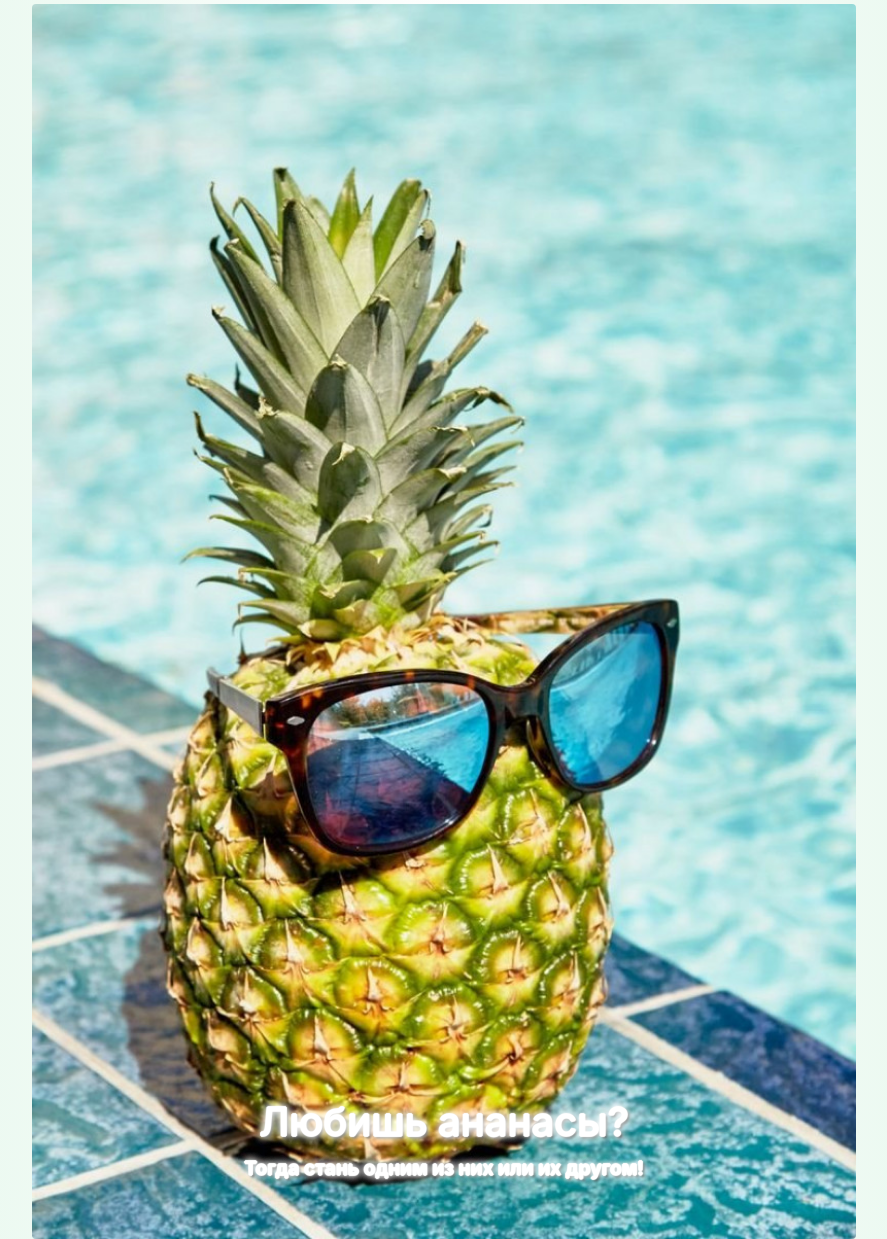
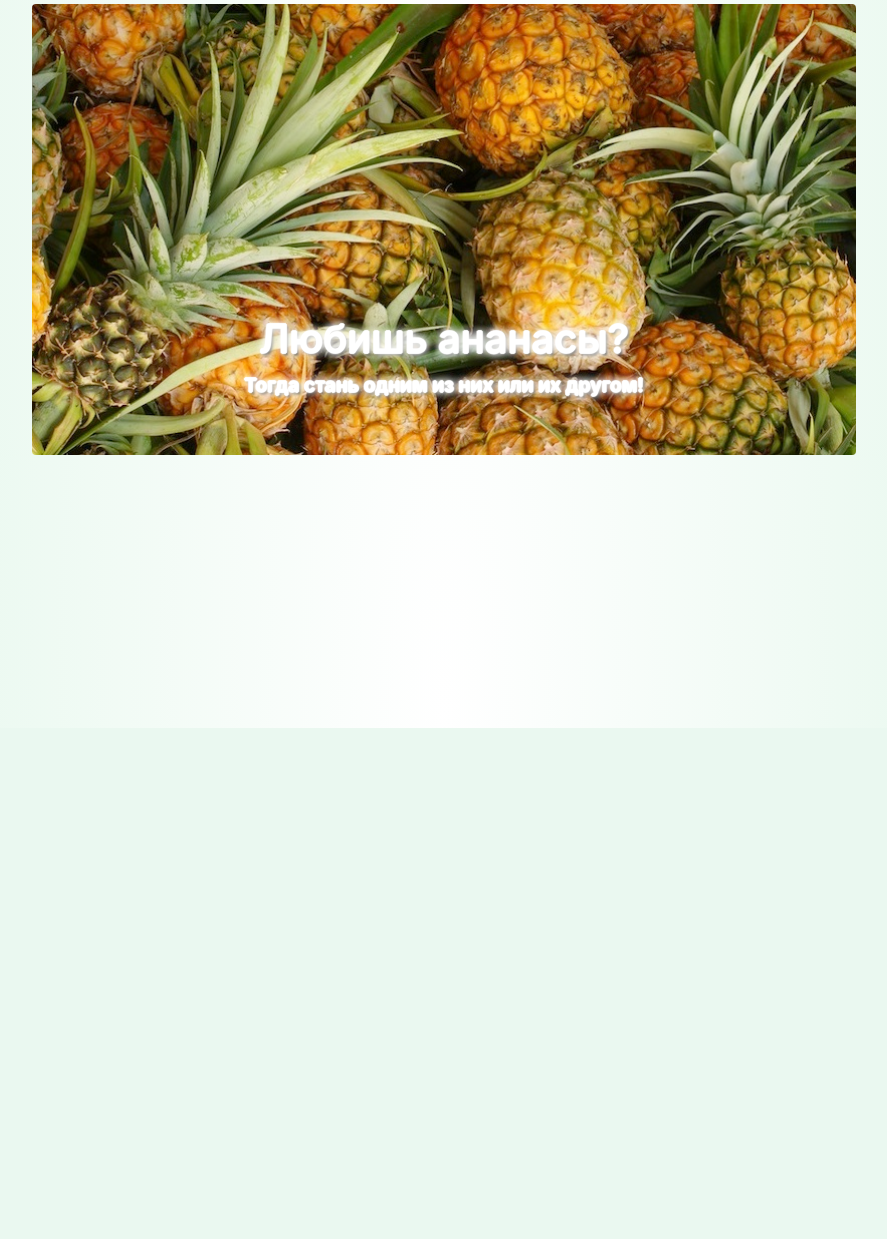
Before and after one commit to Timur2807/SocialMedia, a Django app: page /welcome/ in a window 1280 px wide. Shown: the part 72-1311 px from the top of the page, without its empty margins (196-1083 px from the left). After the commit the page ends 800 px from the top, so only its background shows below. Run offline with Django 5.2, Linux system fonts and the light colour scheme; some libraries are stand-ins or nearby versions.

Commit message:
Наладил стиль

```diff
--- a/social_media/registration/templates/registration/base.html
+++ b/social_media/registration/templates/registration/base.html
@@ -3,7 +3,7 @@
 <head>
   {% load static %}
   <link href="{% static 'css/base.css' %}" rel="stylesheet">
-  <link rel="shortcut icon" href="static/image/favicon.ico" type="image/x-icon">
+  <link rel="shortcut icon" href="{% static 'image/favicon.ico' %}" type="image/x-icon">
   <link rel="stylesheet" href="https://maxcdn.bootstrapcdn.com/bootstrap/4.0.0/css/bootstrap.min.css" integrity="sha384-Gn5384xqQ1aoWXA+058RXPxPg6fy4IWvTNh0E263XmFcJlSAwiGgFAW/dAiS6JXm" crossorigin="anonymous">
   {% block style %}
   {% endblock %}
--- a/social_media/registration/templates/registration/welcome.html
+++ b/social_media/registration/templates/registration/welcome.html
@@ -1,4 +1,5 @@
 {% extends 'registration/base.html' %}
+{% load static %}
 
 {% block title %} Ананасы {% endblock %}
 
@@ -10,7 +11,7 @@
       <div class="bd-example">
           <div class="carousel-inner" role="listbox">
             <div class="carousel-item active">
-              <img class="d-block w-100 rounded" src="{{ MEDIA_URL }}static/image/ananas.jpg" alt="First slide">
+              <img class="d-block w-100 rounded" src="{% static 'image/pineapples.jpg' %}" alt="First slide">
               <div class="carousel-caption d-none d-md-block text-shadow font-weight-bolder">
                 <h1>Любишь ананасы?</h1>
                 <p>Тогда стань одним из них или их другом!</p>
--- a/social_media/static/css/registration/signup.css
+++ b/social_media/static/css/registration/signup.css
@@ -64,7 +64,7 @@ h1 {
 h2 {
     text-align: center;
     font-family: 'Lucida Grande', Arial, sans-serif;
-    color: #6C5FBC;
+    color: #f18c05;
 }
 
 h3 {
```
